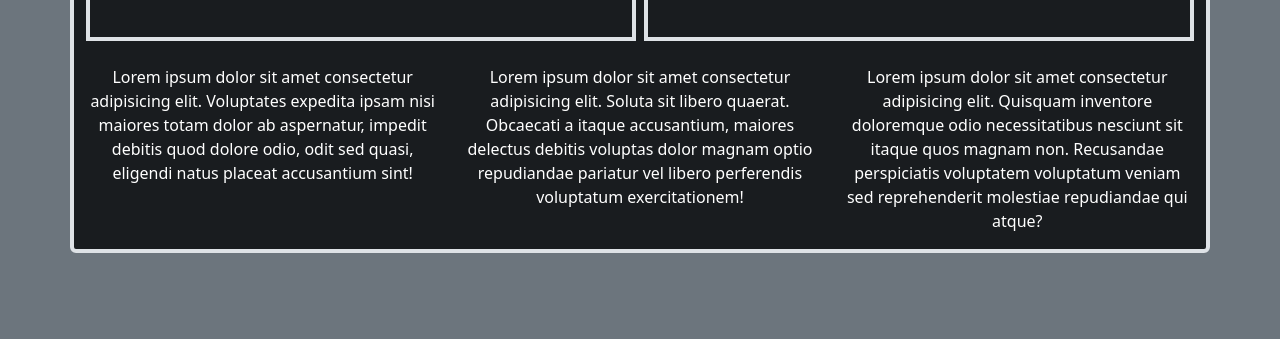
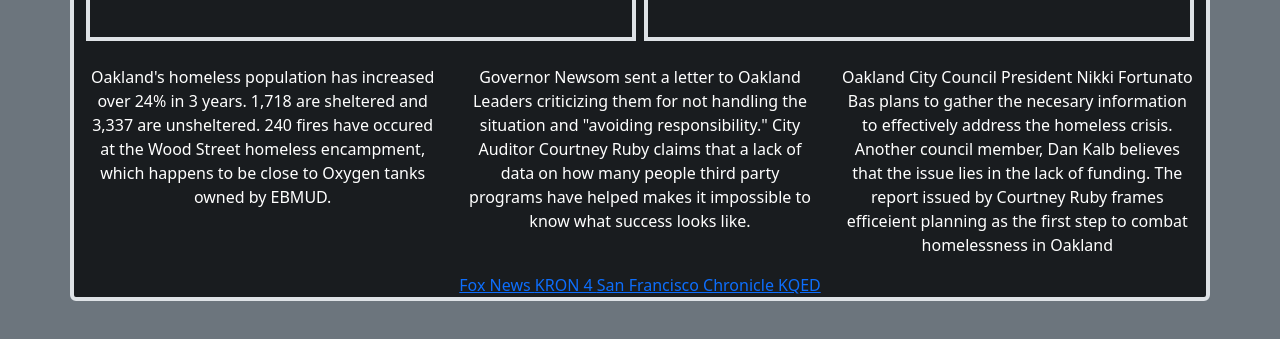
Before and after one commit to 0Amare0/Capstone, a plain HTML site: page Research/InitialResearchAmare.html in a window 1280 px wide. Shown: the part 275-614 px from the top of the page. Drawn offline with nearby package versions, Linux system fonts and the light colour scheme.

Commit message:
Initial Research but with actual research

```diff
--- a/Research/InitialResearchAmare.html
+++ b/Research/InitialResearchAmare.html
@@ -36,14 +36,20 @@ https://getbootstrap.com/docs/5.2/layout/grid/#equal-width  -->
     </div>
     <div class="row text-white my-3">
       <div class="col">
-        Lorem ipsum dolor sit amet consectetur adipisicing elit. Voluptates expedita ipsam nisi maiores totam dolor ab aspernatur, impedit debitis quod dolore odio, odit sed quasi, eligendi natus placeat accusantium sint!
+        Oakland's homeless population has increased over 24% in 3 years. 1,718 are sheltered and 3,337 are unsheltered. 240 fires have occured at the Wood Street homeless encampment, which happens to be close to Oxygen tanks owned by EBMUD.
       </div>
       <div class="col">
-        Lorem ipsum dolor sit amet consectetur adipisicing elit. Soluta sit libero quaerat. Obcaecati a itaque accusantium, maiores delectus debitis voluptas dolor magnam optio repudiandae pariatur vel libero perferendis voluptatum exercitationem!
+        Governor Newsom sent a letter to Oakland Leaders criticizing them for not handling the situation and "avoiding responsibility." City Auditor Courtney Ruby claims that a lack of data on how many people third party programs have helped makes it impossible to know what success looks like.
       </div>
       <div class="col">
-        Lorem ipsum dolor sit amet consectetur adipisicing elit. Quisquam inventore doloremque odio necessitatibus nesciunt sit itaque quos magnam non. Recusandae perspiciatis voluptatem voluptatum veniam sed reprehenderit molestiae repudiandae qui atque?
+        Oakland City Council President Nikki Fortunato Bas plans to gather the necesary information to effectively address the homeless crisis. Another council member, Dan Kalb believes that the issue lies in the lack of funding. The report issued by Courtney Ruby frames efficeient planning as the first step to combat homelessness in Oakland
       </div>
+    </div>
+    <div class="col">
+      <a href="https://www.foxnews.com/us/gov-newsom-blasts-oakland-leaders-handling-rampant-homeless-encampments">Fox News </a>
+      <a href="https://www.kron4.com/news/number-of-homeless-on-oakland-streets-likely-to-rise-with-judges-ruling/">KRON 4 </a>
+      <a href="https://www.sfchronicle.com/eastbay/article/Oakland-saw-a-24-surge-in-its-homeless-17176429.php#:~:text=Oakland%20accounts%20for%20nearly%20half,term%20shelter%20to%20the%20unhoused.">San Francisco Chronicle </a>
+      <a href="https://www.kqed.org/news/11926519/audit-shows-oakland-spent-70-million-on-homelessness-programs-without-tracking-outcomes">KQED</a>
     </div>
   </div>
 <!-- Add the bootstrap script down here -->
```
